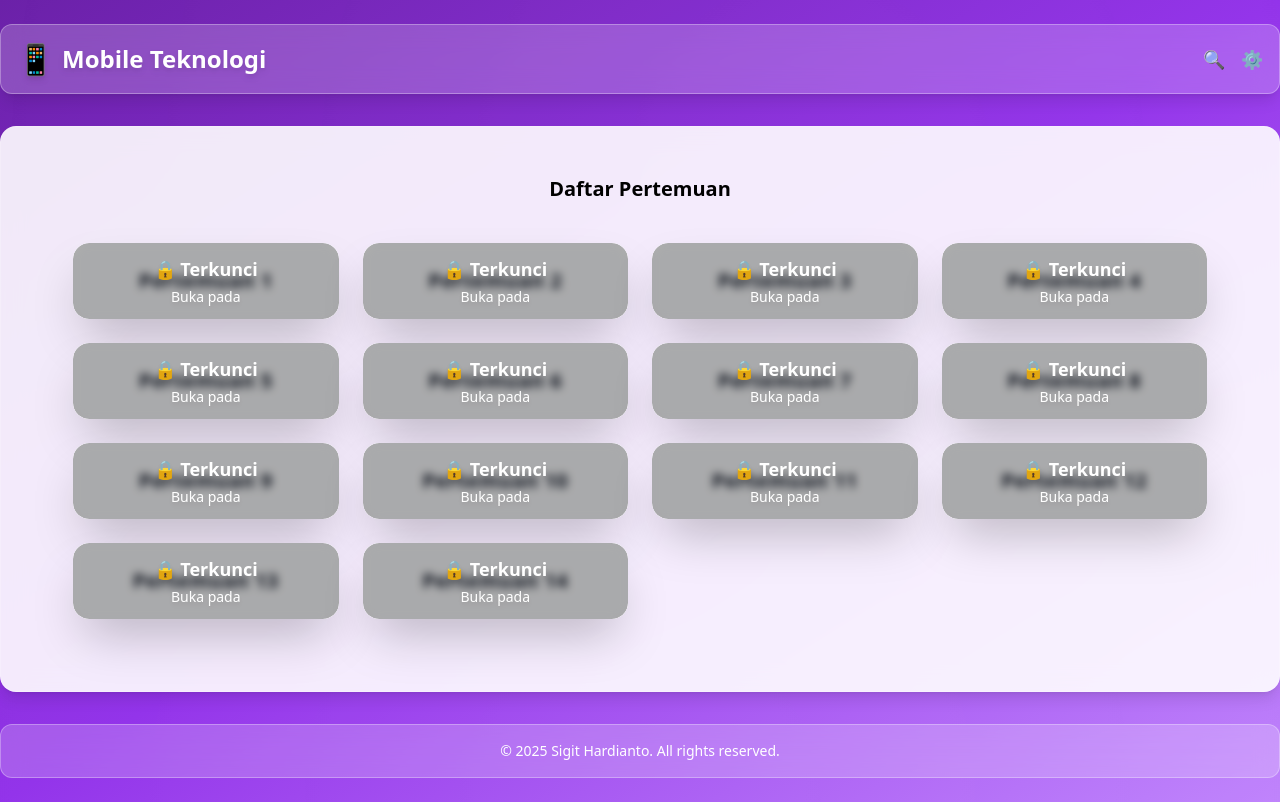
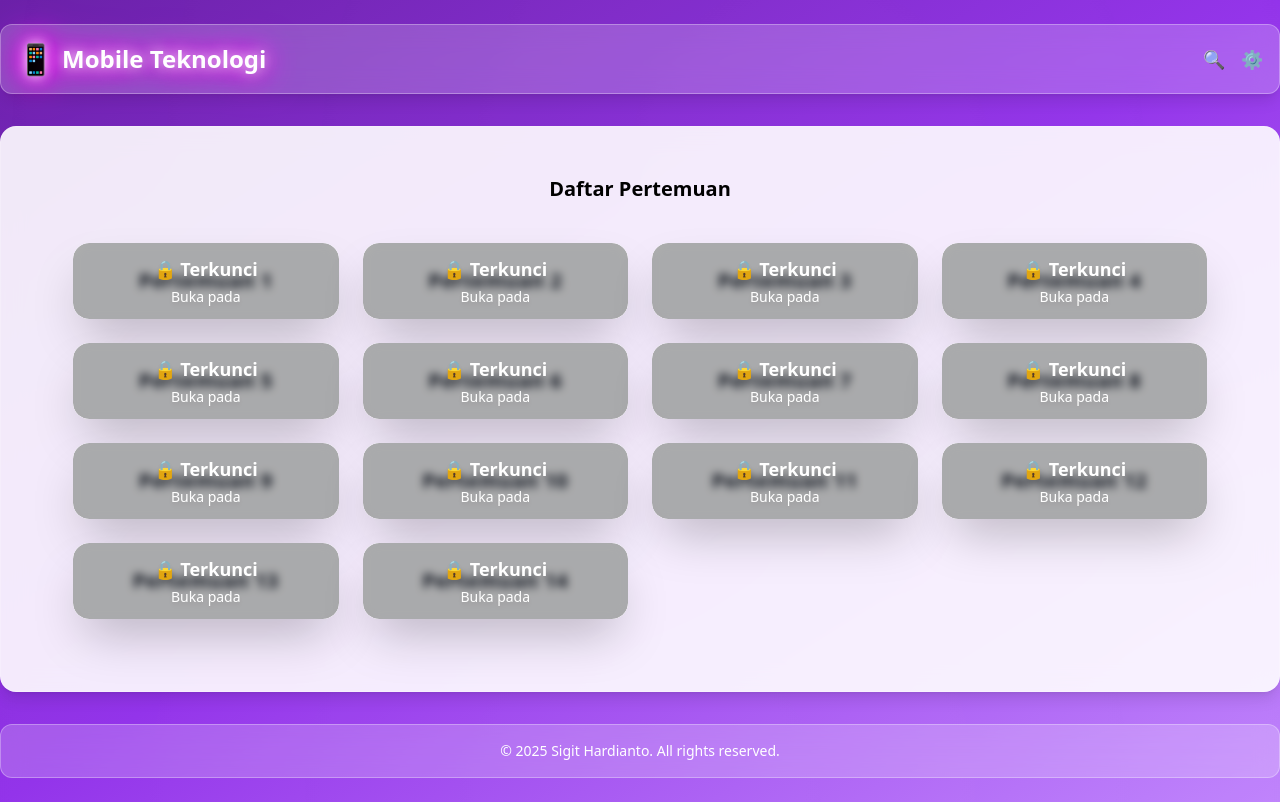
Before and after one commit to sihar7/mobile-tech-app, a Vue app: page / in a window 1280 px wide. Built offline with nearby package versions, Linux system fonts and the light colour scheme.

Commit message:
menyala abangkuh

```diff
--- a/src/App.vue
+++ b/src/App.vue
@@ -9,14 +9,16 @@
     <!-- Navbar -->
     <nav class="relative z-10 w-full max-w-7xl mx-auto bg-white/20 backdrop-blur-md shadow-lg rounded-xl p-4 flex justify-between items-center border border-white/30 mt-6">
       <h1 class="text-2xl font-bold text-white drop-shadow-md flex items-center gap-2">
-        <span class="text-3xl">📱</span> Mobile Teknologi
+        <!-- Logo dengan efek menyala -->
+        <span class="text-3xl animate-glow">📱</span>
+        <!-- Teks Mobile Teknologi dengan efek menyala -->
+        <span class="animate-glow">Mobile Teknologi</span>
       </h1>
       <div class="flex gap-4">
         <button class="text-white text-lg hover:text-gray-300 transition">🔍</button>
         <button class="text-white text-lg hover:text-gray-300 transition">⚙️</button>
       </div>
     </nav>
-
     <!-- Main Content -->
     <div
       class="relative z-10 flex-grow w-full max-w-7xl mx-auto mt-8 p-8 rounded-2xl shadow-lg bg-white/90 backdrop-blur-md border border-white/20
@@ -76,4 +78,20 @@
     transform: translateX(-10%);
   }
 }
+@keyframes glow {
+  0% {
+    text-shadow: 0 0 10px #ffffff, 0 0 20px #ff00ff, 0 0 30px #ff00ff, 0 0 40px #ff00ff;
+  }
+  50% {
+    text-shadow: 0 0 20px #ffffff, 0 0 30px #ff00ff, 0 0 40px #ff00ff, 0 0 50px #ff00ff;
+  }
+  100% {
+    text-shadow: 0 0 10px #ffffff, 0 0 20px #ff00ff, 0 0 30px #ff00ff, 0 0 40px #ff00ff;
+  }
+}
+
+/* Terapkan animasi glow pada logo dan teks */
+.animate-glow {
+  animation: glow 1.5s infinite alternate;
+}
 </style>
```
